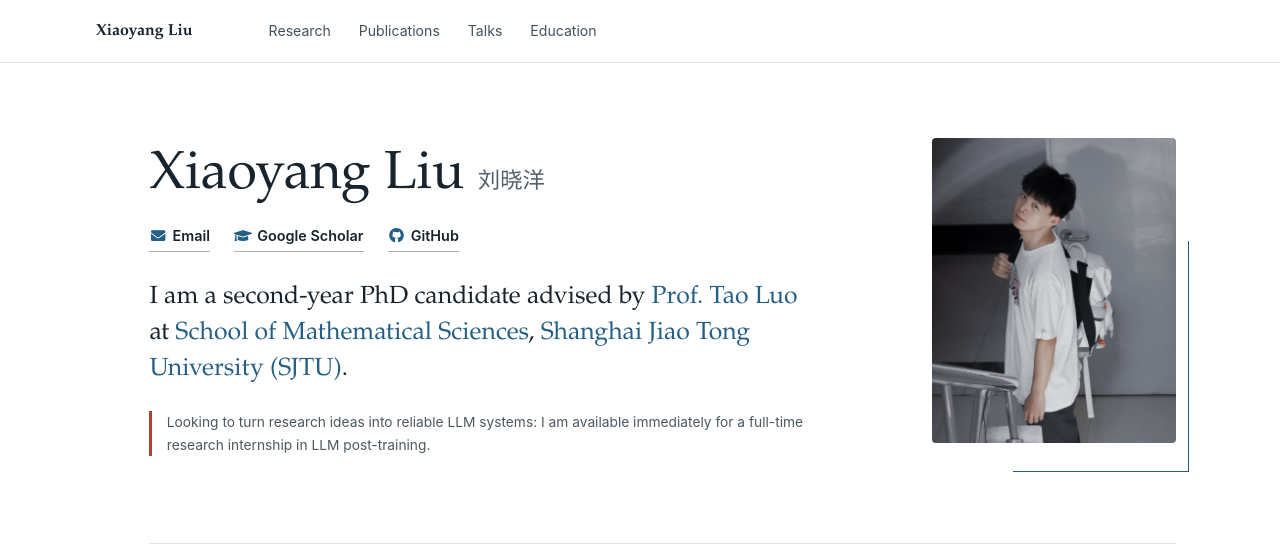
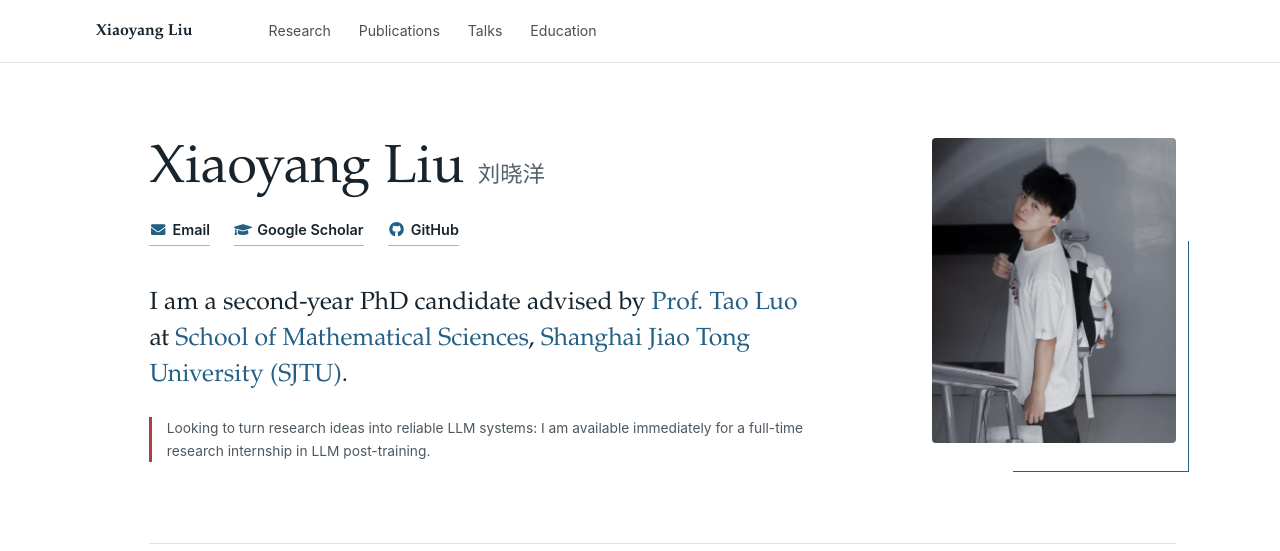
Before and after one commit to XiaoyangLiu-sjtu/XiaoyangLiu-sjtu.github.io, a Jekyll site: the page built from _pages/about.md, in a window 1280 px wide. Shown: the top 551 px of the page. Built offline with Jekyll 4.4.1, drawn with Linux system fonts in a browser that asks for light colours.

Commit message:
Increase profile link spacing

```diff
--- a/assets/css/main.scss
+++ b/assets/css/main.scss
@@ -189,7 +189,7 @@ a {
 
 .page__content .profile-hero__statement {
   max-width: 660px;
-  margin: 1.75rem 0 0;
+  margin: 2.5rem 0 0;
   color: $ink;
   font-family: $header-font-family;
   font-size: 1.55rem;
```
